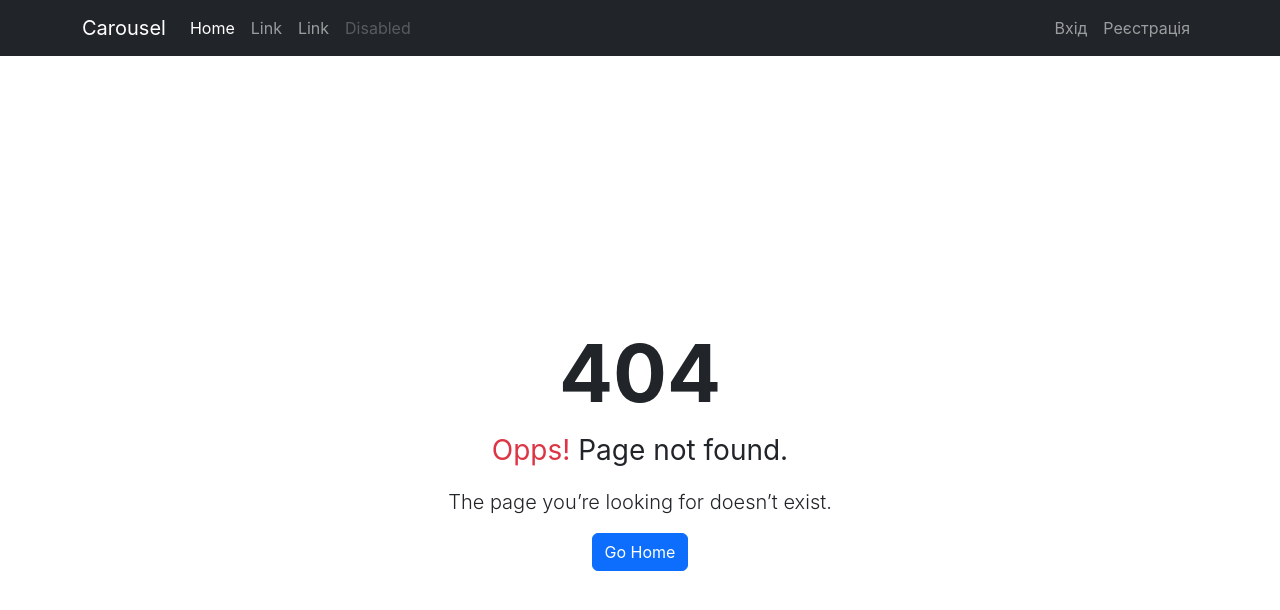
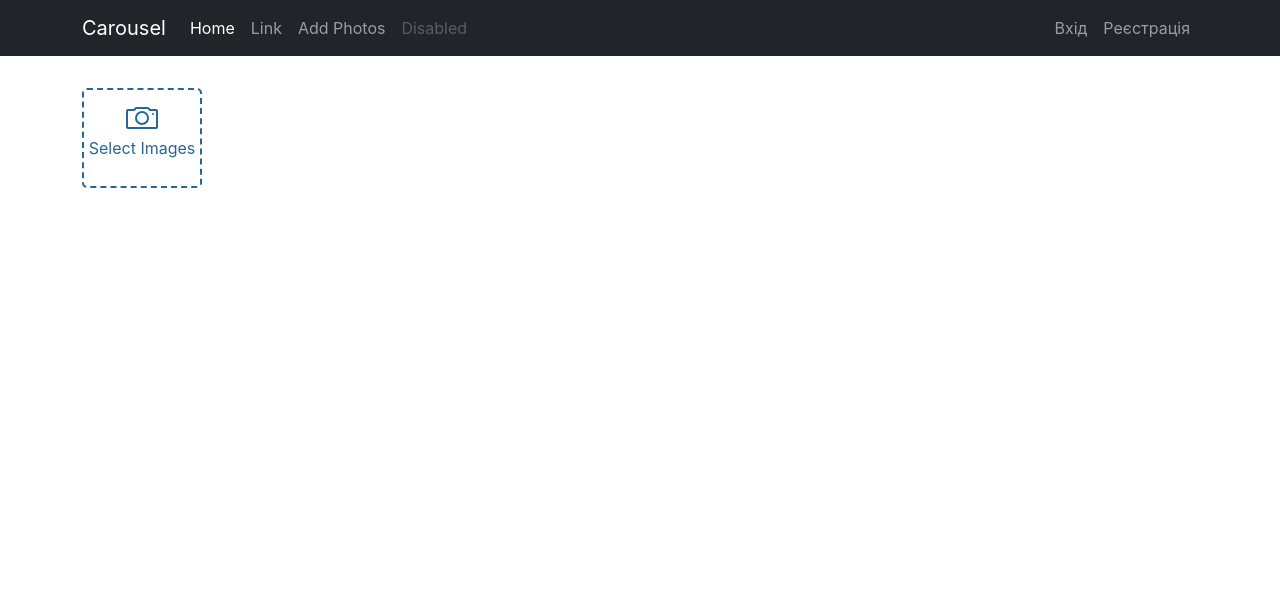
Before and after one commit to jonyLon/React-Store, a React (Create React App) app: page /add_photos in a window 1280 px wide. Before the commit this address had no page. Shown: the top 610 px of the page. Built offline with nearby package versions, Linux system fonts and the light colour scheme.

Commit message:
add photos page

```diff
--- a/package.json
+++ b/package.json
@@ -10,6 +10,7 @@
     "classnames": "^2.5.1",
     "formik": "^2.4.6",
     "react": "^18.3.1",
+    "react-beautiful-dnd": "^13.1.1",
     "react-dom": "^18.3.1",
     "react-icons": "^5.2.1",
     "react-router-dom": "^6.24.0",
--- a/src/App.css
+++ b/src/App.css
@@ -42,14 +42,22 @@ body{
 .wrapper{
   border: #f0f0f0 1px solid;
 }
-.input-error {
-  border: 2px solid red;
+
+.image-container {
+  display: flex;
+  gap: 10px;
+  margin-top: 20px;
 }
 
-.input-success {
-  border: 2px solid green;
+.add-img-btn{
+  margin-top: 20px;
+  width: 120px;
+  height: 100px;
+  border: 2px solid #256799;
+  border-radius: 5px;
+  border-style: dashed;
 }
-
-.error-message {
-  color: red;
+.add-img-btn:hover{
+  border-style: solid;
 }
+/*style={{marginTop: '20px', width: '120px', height: '100px', border: "2px solid #256799", borderRadius: "5px", borderStyle: "dashed"}}*/
--- a/src/App.js
+++ b/src/App.js
@@ -8,7 +8,7 @@ import {Route, Routes} from "react-router-dom";
 import Layout from "./components/containers";
 import RegisterPage from "./components/auth/register";
 import NotFoundPage from "./components/pages/404";
-
+import AddPhotosPage from "./components/pages/add_photos";
 
 
 
@@ -19,6 +19,7 @@ function App() {
               <Route path="/" element={<Layout/>}>
                   <Route index element={<HomePage/>}/>
                   <Route path={"register"} index element={<RegisterPage/>}/>
+                  <Route path={"add_photos"} index element={<AddPhotosPage/>}/>
                   <Route path={"*"} element={<NotFoundPage/>}/>
               </Route>
           </Routes>
--- a/src/components/containers/header/index.js
+++ b/src/components/containers/header/index.js
@@ -19,7 +19,7 @@ const MainHeader = () => {
                                     <a className="nav-link" href="#">Link</a>
                                 </li>
                                 <li className="nav-item">
-                                    <Link className="nav-link" to={"/add_photos"}>Link</Link>
+                                    <Link className="nav-link" to={"/add_photos"}>Add Photos</Link>
                                 </li>
                                 <li className="nav-item">
                                     <a className="nav-link disabled" aria-disabled="true">Disabled</a>
--- /dev/null
+++ b/src/components/pages/add_photos/index.js
@@ -0,0 +1,88 @@
+import React, { useState } from 'react';
+import { DragDropContext, Droppable, Draggable } from 'react-beautiful-dnd';
+
+const AddPhotosPage = () => {
+    const [images, setImages] = useState([]);
+
+    const handleImageChange = (e) => {
+        const files = Array.from(e.target.files);
+        const newImages = files.map((file) => URL.createObjectURL(file));
+        setImages([...images, ...newImages]);
+    };
+
+    const handleOnDragEnd = (result) => {
+        if (!result.destination) return;
+        const updatedImages = Array.from(images);
+
+        const [reorderedItem] = updatedImages.splice(result.source.index, 1);
+        updatedImages.splice(result.destination.index, 0, reorderedItem);
+        setImages(updatedImages);
+    };
+
+    return (
+        <div>
+            <input
+                type="file"
+                multiple
+                accept="image/*"
+                onChange={handleImageChange}
+                style={{ display: 'none' }}
+                id="file-input"
+            />
+
+
+            <DragDropContext onDragEnd={handleOnDragEnd}>
+                <Droppable droppableId="images" direction="horizontal">
+                    {(provided) => (
+                        <div
+                            className="image-container"
+                            {...provided.droppableProps}
+                            ref={provided.innerRef}
+                            style={{display: 'flex', gap: '10px', marginTop: '20px'}}
+                        >
+                            {images.map((image, index) => (
+                                <Draggable key={image} draggableId={image} index={index}>
+                                    {(provided) => (
+                                        <div
+                                            ref={provided.innerRef}
+                                            {...provided.draggableProps}
+                                            {...provided.dragHandleProps}
+                                            style={{
+                                                ...provided.draggableProps.style,
+                                                display: 'flex',
+                                                flexWrap: 'wrap',
+                                                gap: '10px',
+                                                marginTop: '20px',
+                                            }}
+                                        >
+                                            <img
+                                                src={image}
+                                                alt={`uploaded ${index}`}
+                                                style={{width: '120px', height: '100px', objectFit: 'cover'}}
+                                            />
+                                        </div>
+                                    )}
+                                </Draggable>
+
+                            ))}
+                            <div className={"d-flex flex-column align-items-center justify-content-center add-img-btn"} onClick={() => document.getElementById('file-input').click()}>
+                                <svg width="36" height="36" viewBox="0 0 36 36" fill="none"
+                                     xmlns="http://www.w3.org/2000/svg">
+                                    <path
+                                        d="M33 27V11C33 10.4477 32.5523 10 32 10H26.4142C26.149 10 25.8946 9.89464 25.7071 9.70711L24.2929 8.29289C24.1054 8.10536 23.851 8 23.5858 8H12.4142C12.149 8 11.8946 8.10536 11.7071 8.29289L10.2929 9.70711C10.1054 9.89464 9.851 10 9.58579 10H4C3.44772 10 3 10.4477 3 11V27C3 27.5523 3.44772 28 4 28H32C32.5523 28 33 27.5523 33 27Z"
+                                        stroke="#256799" stroke-width="2"></path>
+                                    <circle cx="18" cy="18" r="6" stroke="#256799" stroke-width="2"></circle>
+                                    <circle cx="29" cy="14" r="1" fill="#256799"></circle>
+                                </svg>
+                                <p style={{color: "#256799"}}>Select Images</p>
+                            </div>
+                            {provided.placeholder}
+                        </div>
+                    )}
+                </Droppable>
+            </DragDropContext>
+        </div>
+    );
+};
+
+export default AddPhotosPage;
```
Also changed, not shown: 1 other file (tests, documents, lock files or other folders).
